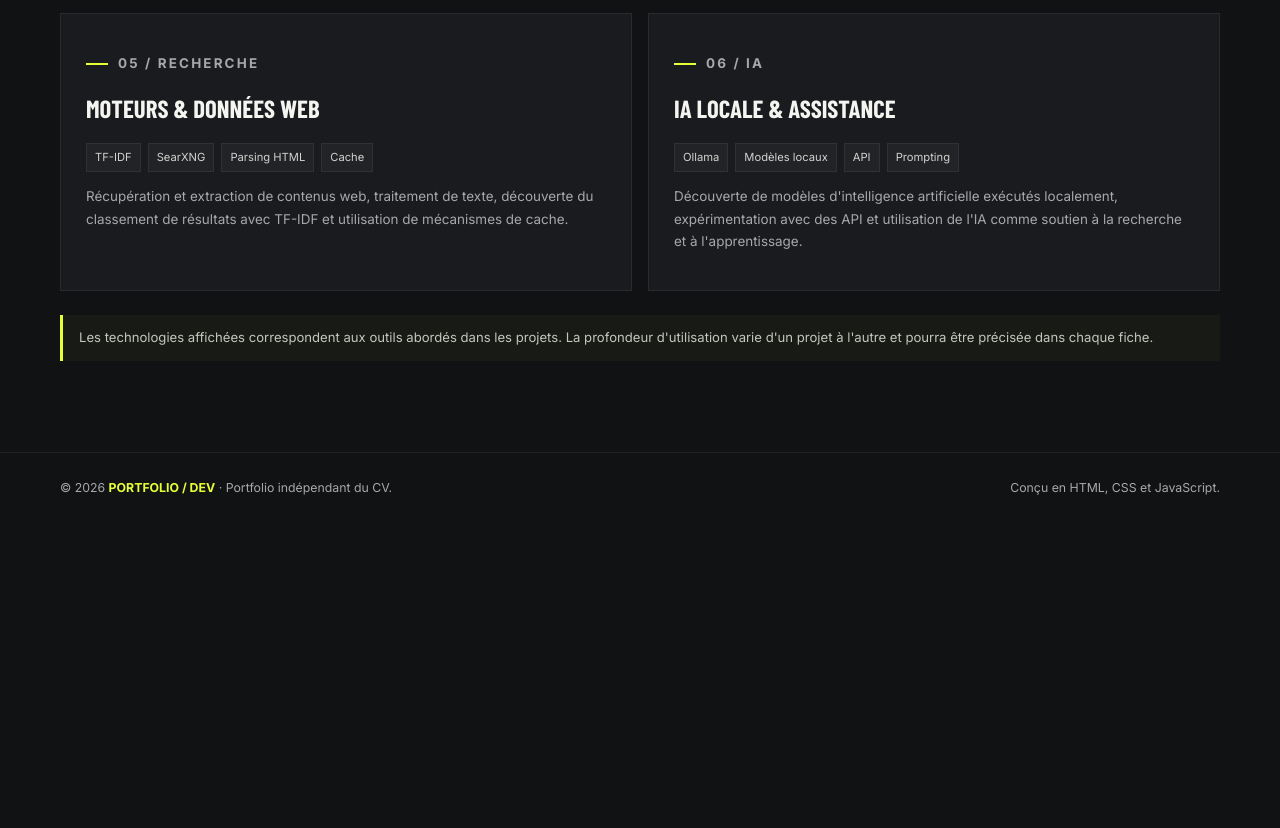
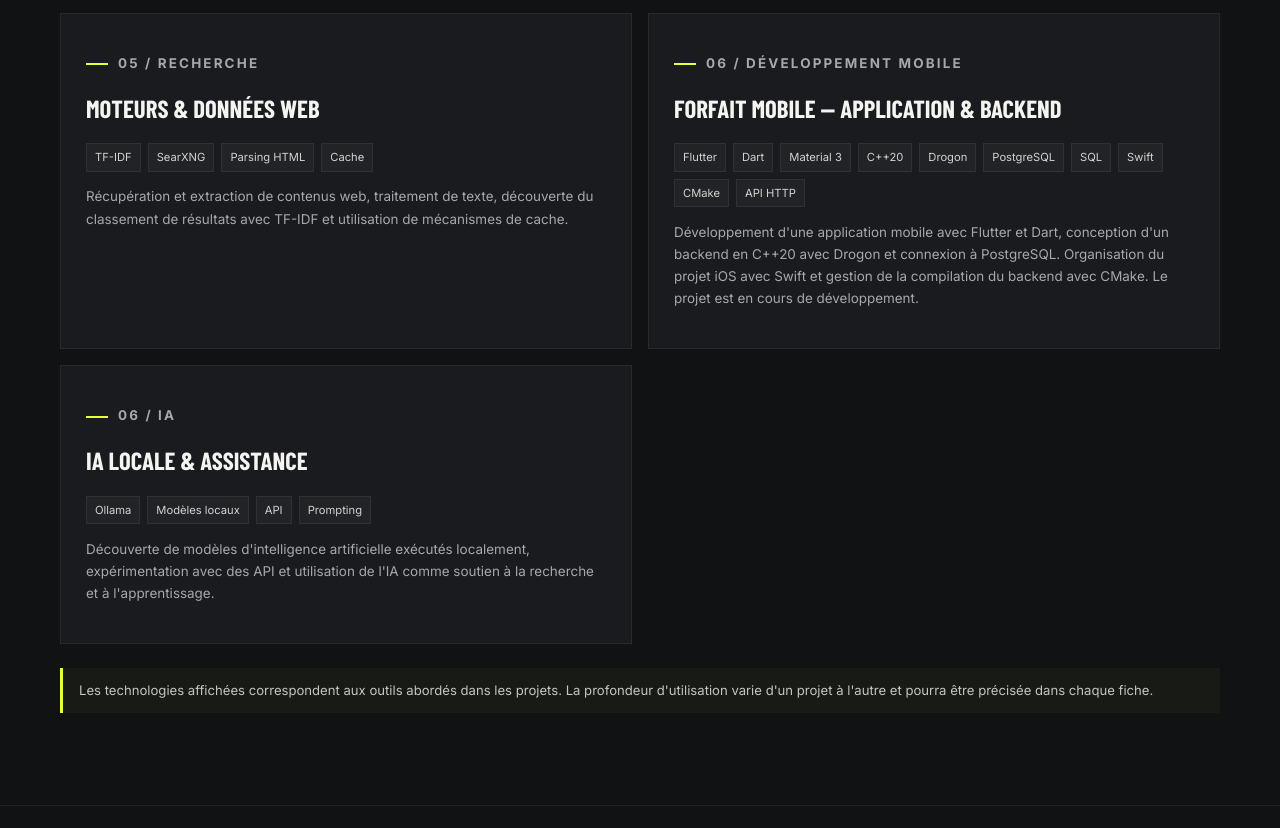
Before and after one commit to gghhhyhhh/portfolio-independant, a plain HTML site: page competences.html in a window 1280 px wide. Shown: the part 1180-2008 px from the top of the page. Before the commit the page ends 1703 px from the top, so only its background shows below. Drawn offline with nearby package versions, Linux system fonts and the light colour scheme; a web font is replaced by a local one.

Commit message:
Mettre à jour les compétences et retirer ATM de l'accueil

```diff
--- a/competences.html
+++ b/competences.html
@@ -113,6 +113,23 @@
             </p>
           </article>
           <article class="skill-card">
+            <p class="eyebrow">06 / Développement mobile</p>
+            <h3>Forfait Mobile — application & backend</h3>
+            <div class="tags">
+              <span>Flutter</span><span>Dart</span><span>Material 3</span>
+              <span>C++20</span><span>Drogon</span><span>PostgreSQL</span>
+              <span>SQL</span><span>Swift</span><span>CMake</span>
+              <span>API HTTP</span>
+            </div>
+            <p>
+              Développement d'une application mobile avec Flutter et Dart,
+              conception d'un backend en C++20 avec Drogon et connexion à
+              PostgreSQL. Organisation du projet iOS avec Swift et gestion
+              de la compilation du backend avec CMake. Le projet est en cours
+              de développement.
+            </p>
+          </article>
+          <article class="skill-card">
             <p class="eyebrow">06 / IA</p>
             <h3>IA locale & assistance</h3>
             <div class="tags">
```
Also changed, not shown: index.html (+0 -14 lines).
